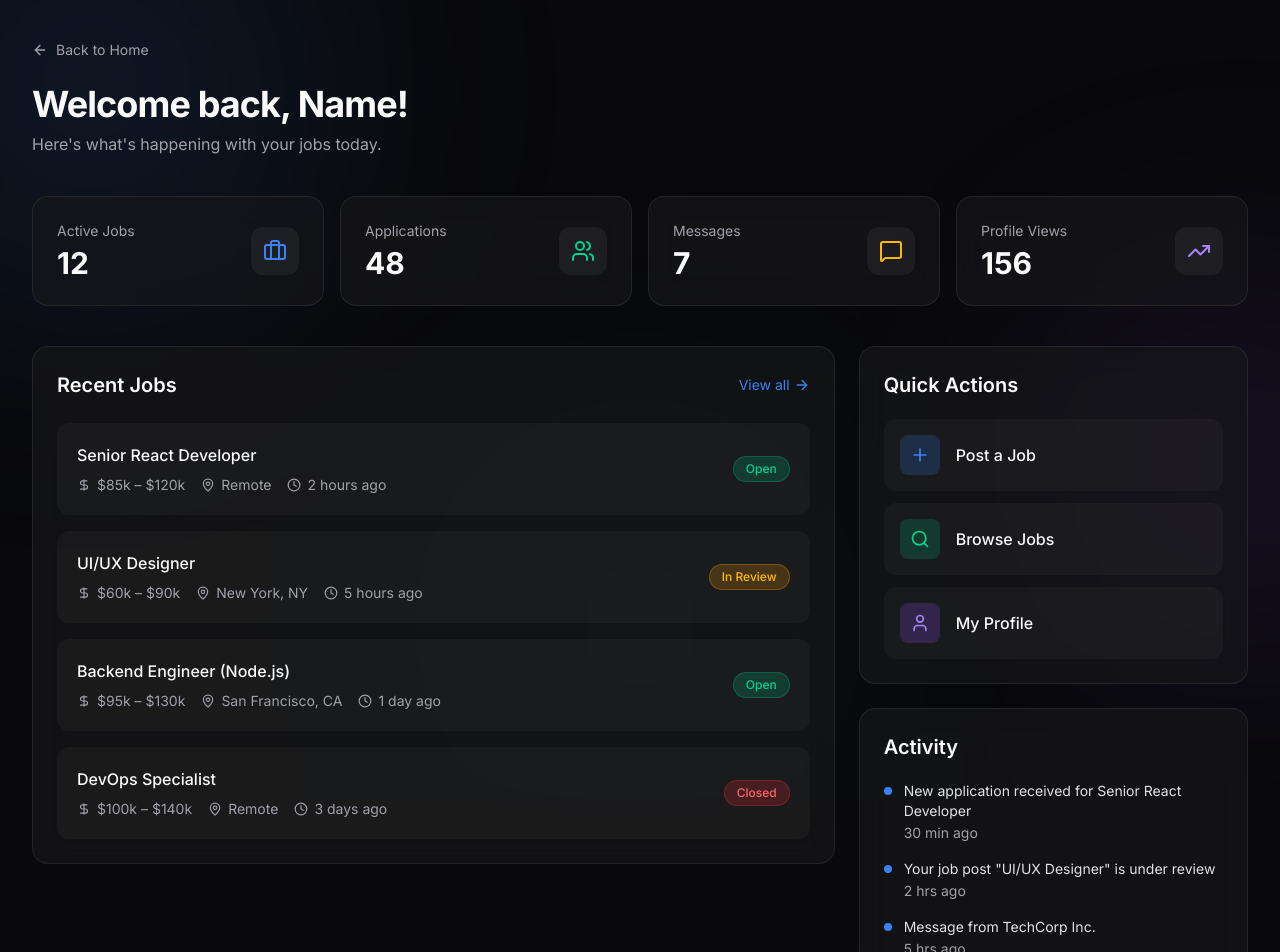
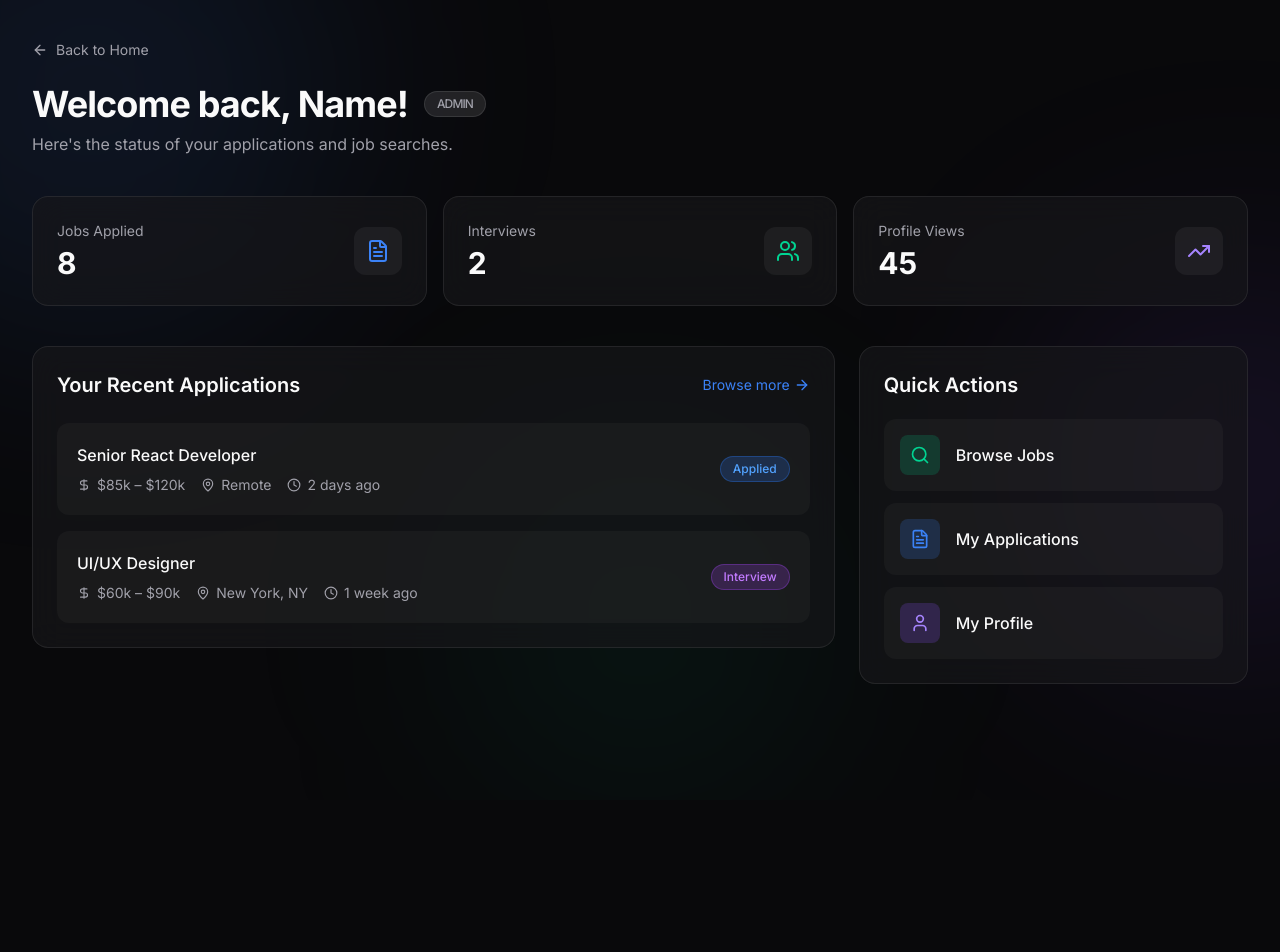
Before and after one commit to steve-237/jobconnect, a Next.js app in the folder web/: page /dashboard in a window 1280 px wide. Shown: the top 952 px of the page. After the commit the page ends 800 px from the top, so only its background shows below. Built offline with nearby package versions, Linux system fonts and the light colour scheme; sample sign-in values are in the browser's storage.

Commit message:
feat: implement role-based dashboards and admin interface (sprint 4)

```diff
--- /dev/null
+++ b/web/src/app/admin/page.tsx
@@ -0,0 +1,199 @@
+'use client';
+
+import { useEffect, useState } from 'react';
+import { useRouter } from 'next/navigation';
+import {
+  Users,
+  Briefcase,
+  Activity,
+  Shield,
+  ArrowLeft,
+  Trash2,
+  RefreshCw,
+  Search,
+  CheckCircle2,
+} from 'lucide-react';
+import Link from 'next/link';
+import api from '@/lib/api';
+
+/* ---------- helpers ---------- */
+
+function decodeUserFromToken(): { email: string, role?: string } | null {
+  try {
+    const token = localStorage.getItem('token');
+    if (!token) return null;
+    const payload = token.split('.')[1];
+    const decoded = JSON.parse(atob(payload));
+    return { email: decoded.email ?? '', role: decoded.role };
+  } catch {
+    return null;
+  }
+}
+
+interface UserData {
+  id: string;
+  firstName: string;
+  lastName: string;
+  email: string;
+  role: string;
+}
+
+export default function AdminPage() {
+  const router = useRouter();
+  const [ready, setReady] = useState(false);
+  const [usersList, setUsersList] = useState<UserData[]>([]);
+  const [loadingUsers, setLoadingUsers] = useState(false);
+
+  useEffect(() => {
+    const token = localStorage.getItem('token');
+    if (!token) {
+      router.replace('/login');
+      return;
+    }
+
+    const user = decodeUserFromToken();
+    if (user?.role !== 'ADMIN') {
+      router.replace('/dashboard'); // Unauthorized users get bounced to standard dashboard
+      return;
+    }
+
+    setReady(true);
+    fetchUsers();
+  }, [router]);
+
+  const fetchUsers = async () => {
+    setLoadingUsers(true);
+    try {
+      const res = await api.get('/users');
+      setUsersList(Array.isArray(res.data) ? res.data : []);
+    } catch (err) {
+      console.error('Failed to fetch users', err);
+    } finally {
+      setLoadingUsers(false);
+    }
+  };
+
+  if (!ready) {
+    return (
+      <div className="flex min-h-screen items-center justify-center bg-background">
+        <div className="h-10 w-10 animate-spin rounded-full border-4 border-red-500 border-t-transparent" />
+      </div>
+    );
+  }
+
+  const roleColor = (role: string) => {
+    if (role === 'ADMIN') return 'bg-red-500/20 text-red-400 border-red-500/30';
+    if (role === 'EMPLOYER') return 'bg-amber-500/20 text-amber-400 border-amber-500/30';
+    return 'bg-blue-500/20 text-blue-400 border-blue-500/30';
+  };
+
+  return (
+    <div className="min-h-screen bg-background">
+      <div className="pointer-events-none fixed inset-0 overflow-hidden">
+        <div className="absolute -top-40 -left-40 h-[500px] w-[500px] rounded-full bg-red-500/10 blur-[120px]" />
+        <div className="absolute top-1/2 right-0 h-[400px] w-[400px] rounded-full bg-primary/10 blur-[120px]" />
+      </div>
+
+      <div className="relative mx-auto max-w-7xl px-4 py-10 sm:px-6 lg:px-8">
+        <header className="mb-10 border-b border-white/5 pb-8 flex flex-col md:flex-row justify-between items-start md:items-center">
+          <div>
+            <Link href="/" className="inline-flex items-center gap-2 text-sm text-muted-foreground hover:text-white transition-colors mb-4">
+              <ArrowLeft className="w-4 h-4" />
+              Back to Home
+            </Link>
+            <h1 className="text-3xl font-bold tracking-tight text-foreground flex items-center gap-3">
+              <Shield className="w-8 h-8 text-red-500" />
+              Administration Control Panel
+            </h1>
+          </div>
+          <div className="mt-4 md:mt-0 flex items-center gap-2 bg-red-500/10 border border-red-500/20 text-red-400 px-4 py-2 rounded-xl text-sm font-semibold">
+            <CheckCircle2 className="w-4 h-4" />
+            Admin Privileges Active
+          </div>
+        </header>
+
+        {/* Global KPIs */}
+        <section className="mb-10 grid grid-cols-1 gap-4 sm:grid-cols-3">
+          <div className="glass rounded-2xl p-6 border-t-2 border-t-red-500/50">
+            <div className="flex items-center justify-between mb-4">
+              <h3 className="text-muted-foreground font-medium">Total Users</h3>
+              <div className="bg-red-500/20 p-2 rounded-lg text-red-400"><Users className="w-5 h-5" /></div>
+            </div>
+            <p className="text-4xl font-bold text-foreground">{usersList.length}</p>
+          </div>
+
+          <div className="glass rounded-2xl p-6 border-t-2 border-t-primary/50">
+            <div className="flex items-center justify-between mb-4">
+              <h3 className="text-muted-foreground font-medium">Active Jobs</h3>
+              <div className="bg-primary/20 p-2 rounded-lg text-primary"><Briefcase className="w-5 h-5" /></div>
+            </div>
+            <p className="text-4xl font-bold text-foreground">124</p>
+          </div>
+
+          <div className="glass rounded-2xl p-6 border-t-2 border-t-emerald-500/50">
+            <div className="flex items-center justify-between mb-4">
+              <h3 className="text-muted-foreground font-medium">System Health</h3>
+              <div className="bg-emerald-500/20 p-2 rounded-lg text-emerald-400"><Activity className="w-5 h-5" /></div>
+            </div>
+            <p className="text-4xl font-bold text-foreground text-emerald-400">100%</p>
+          </div>
+        </section>
+
+        {/* Users Management */}
+        <section className="glass rounded-2xl overflow-hidden">
+          <div className="p-6 border-b border-white/5 flex flex-col sm:flex-row justify-between items-start sm:items-center gap-4">
+            <h2 className="text-xl font-bold">User Management</h2>
+            <div className="flex gap-2 w-full sm:w-auto">
+              <div className="relative flex-1 sm:w-64">
+                <Search className="absolute left-3 top-1/2 -translate-y-1/2 w-4 h-4 text-muted-foreground" />
+                <input type="text" placeholder="Search users..." className="w-full bg-white/5 border border-white/10 rounded-xl pl-9 pr-4 py-2 text-sm focus:outline-none focus:border-red-500/50 transition-colors" />
+              </div>
+              <button onClick={fetchUsers} disabled={loadingUsers} className="bg-white/5 hover:bg-white/10 border border-white/10 rounded-xl p-2 text-muted-foreground hover:text-white transition-colors">
+                <RefreshCw className={`w-5 h-5 ${loadingUsers ? 'animate-spin' : ''}`} />
+              </button>
+            </div>
+          </div>
+
+          <div className="overflow-x-auto">
+            <table className="w-full text-left text-sm">
+              <thead className="bg-white/5 text-muted-foreground">
+                <tr>
+                  <th className="px-6 py-4 font-medium">User</th>
+                  <th className="px-6 py-4 font-medium">Email</th>
+                  <th className="px-6 py-4 font-medium">Role</th>
+                  <th className="px-6 py-4 font-medium text-right">Actions</th>
+                </tr>
+              </thead>
+              <tbody className="divide-y divide-white/5">
+                {usersList.length === 0 ? (
+                  <tr><td colSpan={4} className="px-6 py-8 text-center text-muted-foreground">No users found.</td></tr>
+                ) : (
+                  usersList.map(u => (
+                    <tr key={u.id} className="hover:bg-white/[0.02] transition-colors">
+                      <td className="px-6 py-4 font-medium text-foreground">
+                        {u.firstName} {u.lastName}
+                      </td>
+                      <td className="px-6 py-4 text-muted-foreground">{u.email}</td>
+                      <td className="px-6 py-4">
+                        <span className={`inline-flex px-2 py-1 rounded-full text-xs font-semibold border ${roleColor(u.role)}`}>
+                          {u.role}
+                        </span>
+                      </td>
+                      <td className="px-6 py-4 text-right">
+                        {u.role !== 'ADMIN' && (
+                          <button className="text-muted-foreground hover:text-red-400 p-2 rounded-lg hover:bg-red-500/10 transition-colors">
+                            <Trash2 className="w-4 h-4" />
+                          </button>
+                        )}
+                      </td>
+                    </tr>
+                  ))
+                )}
+              </tbody>
+            </table>
+          </div>
+        </section>
+      </div>
+    </div>
+  );
+}
--- a/web/src/app/dashboard/page.tsx
+++ b/web/src/app/dashboard/page.tsx
@@ -15,18 +15,19 @@ import {
   ArrowRight,
   TrendingUp,
   ArrowLeft,
+  FileText,
 } from 'lucide-react';
 import Link from 'next/link';
 
 /* ---------- helpers ---------- */
 
-function decodeUserFromToken(): { email: string } | null {
+function decodeUserFromToken(): { email: string, role?: string } | null {
   try {
     const token = localStorage.getItem('token');
     if (!token) return null;
     const payload = token.split('.')[1];
     const decoded = JSON.parse(atob(payload));
-    return { email: decoded.email ?? decoded.sub ?? '' };
+    return { email: decoded.email ?? decoded.sub ?? '', role: decoded.role };
   } catch {
     return null;
   }
@@ -37,67 +38,32 @@ function firstNameFromEmail(email: string): string {
   return local.charAt(0).toUpperCase() + local.slice(1);
 }
 
-/* ---------- static data ---------- */
+/* ---------- data ---------- */
 
-const stats = [
-  { label: 'Active Jobs', value: 12, icon: Briefcase, accent: 'text-primary' },
-  { label: 'Applications', value: 48, icon: Users, accent: 'text-emerald-400' },
-  { label: 'Messages', value: 7, icon: MessageSquare, accent: 'text-amber-400' },
-  { label: 'Profile Views', value: 156, icon: TrendingUp, accent: 'text-violet-400' },
+const recentJobsCandidate = [
+  { id: 1, title: 'Senior React Developer', price: '$85k – $120k', location: 'Remote', status: 'Applied', postedAgo: '2 days ago' },
+  { id: 2, title: 'UI/UX Designer', price: '$60k – $90k', location: 'New York, NY', status: 'Interview', postedAgo: '1 week ago' },
 ];
 
-const recentJobs = [
-  {
-    id: 1,
-    title: 'Senior React Developer',
-    price: '$85k – $120k',
-    location: 'Remote',
-    status: 'Open',
-    postedAgo: '2 hours ago',
-  },
-  {
-    id: 2,
-    title: 'UI/UX Designer',
-    price: '$60k – $90k',
-    location: 'New York, NY',
-    status: 'In Review',
-    postedAgo: '5 hours ago',
-  },
-  {
-    id: 3,
-    title: 'Backend Engineer (Node.js)',
-    price: '$95k – $130k',
-    location: 'San Francisco, CA',
-    status: 'Open',
-    postedAgo: '1 day ago',
-  },
-  {
-    id: 4,
-    title: 'DevOps Specialist',
-    price: '$100k – $140k',
-    location: 'Remote',
-    status: 'Closed',
-    postedAgo: '3 days ago',
-  },
+const recentJobsEmployer = [
+  { id: 1, title: 'Backend Engineer (Node.js)', price: '$95k – $130k', location: 'San Francisco, CA', status: 'Open', postedAgo: '1 day ago' },
+  { id: 2, title: 'DevOps Specialist', price: '$100k – $140k', location: 'Remote', status: 'Closed', postedAgo: '3 days ago' },
 ];
 
 const statusColor: Record<string, string> = {
   Open: 'bg-emerald-500/20 text-emerald-400 border border-emerald-500/30',
   'In Review': 'bg-amber-500/20 text-amber-400 border border-amber-500/30',
   Closed: 'bg-red-500/20 text-red-400 border border-red-500/30',
+  Applied: 'bg-blue-500/20 text-blue-400 border border-blue-500/30',
+  Interview: 'bg-purple-500/20 text-purple-400 border border-purple-500/30',
 };
-
-const quickActions = [
-  { label: 'Post a Job', href: '/jobs/create', icon: Plus, color: 'bg-primary/20 text-primary' },
-  { label: 'Browse Jobs', href: '/jobs', icon: Search, color: 'bg-emerald-500/20 text-emerald-400' },
-  { label: 'My Profile', href: '/profile', icon: User, color: 'bg-violet-500/20 text-violet-400' },
-];
 
 /* ---------- component ---------- */
 
 export default function DashboardPage() {
   const router = useRouter();
   const [greeting, setGreeting] = useState('');
+  const [userRole, setUserRole] = useState<string>('');
   const [ready, setReady] = useState(false);
 
   useEffect(() => {
@@ -108,11 +74,18 @@ export default function DashboardPage() {
     }
 
     const user = decodeUserFromToken();
+    if (user?.role === 'ADMIN') {
+      router.replace('/admin');
+      return;
+    }
+
     if (user?.email) {
       setGreeting(`Welcome back, ${firstNameFromEmail(user.email)}!`);
     } else {
       setGreeting('Welcome back!');
     }
+
+    setUserRole(user?.role || 'CANDIDATE');
     setReady(true);
   }, [router]);
 
@@ -124,9 +97,32 @@ export default function DashboardPage() {
     );
   }
 
+  const isEmployer = userRole === 'EMPLOYER';
+
+  const stats = isEmployer ? [
+    { label: 'Active Jobs', value: 3, icon: Briefcase, accent: 'text-primary' },
+    { label: 'Applications', value: 12, icon: Users, accent: 'text-emerald-400' },
+    { label: 'Messages', value: 5, icon: MessageSquare, accent: 'text-amber-400' },
+  ] : [
+    { label: 'Jobs Applied', value: 8, icon: FileText, accent: 'text-primary' },
+    { label: 'Interviews', value: 2, icon: Users, accent: 'text-emerald-400' },
+    { label: 'Profile Views', value: 45, icon: TrendingUp, accent: 'text-violet-400' },
+  ];
+
+  const quickActions = isEmployer ? [
+    { label: 'Post a Job', href: '/jobs/create', icon: Plus, color: 'bg-primary/20 text-primary' },
+    { label: 'Manage Jobs', href: '/jobs', icon: Briefcase, color: 'bg-emerald-500/20 text-emerald-400' },
+    { label: 'My Profile', href: '/profile', icon: User, color: 'bg-violet-500/20 text-violet-400' },
+  ] : [
+    { label: 'Browse Jobs', href: '/jobs', icon: Search, color: 'bg-emerald-500/20 text-emerald-400' },
+    { label: 'My Applications', href: '#', icon: FileText, color: 'bg-primary/20 text-primary' },
+    { label: 'My Profile', href: '/profile', icon: User, color: 'bg-violet-500/20 text-violet-400' },
+  ];
+
+  const recentJobs = isEmployer ? recentJobsEmployer : recentJobsCandidate;
+
   return (
     <div className="min-h-screen bg-background">
-      {/* ── Ambient glow blobs ── */}
       <div className="pointer-events-none fixed inset-0 overflow-hidden">
         <div className="absolute -top-40 -left-40 h-[500px] w-[500px] rounded-full bg-primary/10 blur-[120px]" />
         <div className="absolute -right-40 top-1/3 h-[400px] w-[400px] rounded-full bg-violet-500/10 blur-[120px]" />
@@ -134,35 +130,33 @@ export default function DashboardPage() {
       </div>
 
       <div className="relative mx-auto max-w-7xl px-4 py-10 sm:px-6 lg:px-8">
-        {/* ── Header ── */}
-        <header className="mb-10">
+        <header className="mb-10 flex flex-col md:flex-row justify-between items-start md:items-end">
+          <div>
             <Link href="/" className="inline-flex items-center gap-2 text-sm text-muted-foreground hover:text-white transition-colors mb-6">
               <ArrowLeft className="w-4 h-4" />
               Back to Home
             </Link>
-          <h1 className="text-3xl font-bold tracking-tight text-foreground sm:text-4xl">
+            <h1 className="text-3xl font-bold tracking-tight text-foreground sm:text-4xl flex items-center gap-4">
               {greeting}
+              <span className="text-xs font-medium px-3 py-1 bg-white/10 rounded-full text-muted-foreground border border-white/10 uppercase">
+                {userRole}
+              </span>
             </h1>
             <p className="mt-2 text-muted-foreground">
-            Here&apos;s what&apos;s happening with your jobs today.
+              {isEmployer ? "Here's the activity on your job postings." : "Here's the status of your applications and job searches."}
             </p>
+          </div>
         </header>
 
-        {/* ── Stats ── */}
-        <section className="mb-10 grid grid-cols-1 gap-4 sm:grid-cols-2 lg:grid-cols-4">
+        <section className="mb-10 grid grid-cols-1 gap-4 sm:grid-cols-2 lg:grid-cols-3">
           {stats.map((s) => (
-            <div
-              key={s.label}
-              className="glass group rounded-2xl p-6 transition-all duration-300 hover:scale-[1.03] hover:shadow-lg hover:shadow-primary/5"
-            >
+            <div key={s.label} className="glass group rounded-2xl p-6 transition-all duration-300 hover:scale-[1.03] hover:shadow-lg hover:shadow-primary/5">
               <div className="flex items-center justify-between">
                 <div>
                   <p className="text-sm text-muted-foreground">{s.label}</p>
                   <p className="mt-1 text-3xl font-bold text-foreground">{s.value}</p>
                 </div>
-                <div
-                  className={`flex h-12 w-12 items-center justify-center rounded-xl ${s.accent} bg-white/5`}
-                >
+                <div className={`flex h-12 w-12 items-center justify-center rounded-xl ${s.accent} bg-white/5`}>
                   <s.icon className="h-6 w-6" />
                 </div>
               </div>
@@ -170,50 +164,32 @@ export default function DashboardPage() {
           ))}
         </section>
 
-        {/* ── Main grid: recent jobs + sidebar ── */}
         <div className="grid grid-cols-1 gap-6 lg:grid-cols-3">
-          {/* Recent Jobs */}
           <section className="lg:col-span-2">
             <div className="glass rounded-2xl p-6">
               <div className="mb-6 flex items-center justify-between">
-                <h2 className="text-xl font-semibold text-foreground">Recent Jobs</h2>
-                <button
-                  onClick={() => router.push('/jobs')}
-                  className="flex items-center gap-1 text-sm text-primary transition-colors hover:text-primary/80"
-                >
-                  View all <ArrowRight className="h-4 w-4" />
+                <h2 className="text-xl font-semibold text-foreground">
+                  {isEmployer ? 'Your Recent Postings' : 'Your Recent Applications'}
+                </h2>
+                <button onClick={() => router.push('/jobs')} className="flex items-center gap-1 text-sm text-primary transition-colors hover:text-primary/80">
+                  {isEmployer ? 'View all jobs' : 'Browse more'} <ArrowRight className="h-4 w-4" />
                 </button>
               </div>
 
               <div className="space-y-4">
                 {recentJobs.map((job) => (
-                  <div
-                    key={job.id}
-                    className="group flex flex-col gap-3 rounded-xl bg-white/[0.03] p-5 transition-all duration-200 hover:bg-white/[0.06] sm:flex-row sm:items-center sm:justify-between"
-                  >
+                  <div key={job.id} className="group flex flex-col gap-3 rounded-xl bg-white/[0.03] p-5 transition-all duration-200 hover:bg-white/[0.06] sm:flex-row sm:items-center sm:justify-between">
                     <div className="flex-1">
                       <h3 className="font-medium text-foreground group-hover:text-primary transition-colors">
                         {job.title}
                       </h3>
                       <div className="mt-2 flex flex-wrap items-center gap-4 text-sm text-muted-foreground">
-                        <span className="flex items-center gap-1.5">
-                          <DollarSign className="h-3.5 w-3.5" />
-                          {job.price}
-                        </span>
-                        <span className="flex items-center gap-1.5">
-                          <MapPin className="h-3.5 w-3.5" />
-                          {job.location}
-                        </span>
-                        <span className="flex items-center gap-1.5">
-                          <Clock className="h-3.5 w-3.5" />
-                          {job.postedAgo}
-                        </span>
+                        <span className="flex items-center gap-1.5"><DollarSign className="h-3.5 w-3.5" />{job.price}</span>
+                        <span className="flex items-center gap-1.5"><MapPin className="h-3.5 w-3.5" />{job.location}</span>
+                        <span className="flex items-center gap-1.5"><Clock className="h-3.5 w-3.5" />{job.postedAgo}</span>
                       </div>
                     </div>
-
-                    <span
-                      className={`inline-flex w-fit items-center rounded-full px-3 py-1 text-xs font-medium ${statusColor[job.status]}`}
-                    >
+                    <span className={`inline-flex w-fit items-center rounded-full px-3 py-1 text-xs font-medium ${statusColor[job.status]}`}>
                       {job.status}
                     </span>
                   </div>
@@ -222,21 +198,13 @@ export default function DashboardPage() {
             </div>
           </section>
 
-          {/* Sidebar */}
           <aside className="space-y-6">
-            {/* Quick Actions */}
             <div className="glass rounded-2xl p-6">
               <h2 className="mb-5 text-xl font-semibold text-foreground">Quick Actions</h2>
               <div className="space-y-3">
                 {quickActions.map((action) => (
-                  <button
-                    key={action.label}
-                    onClick={() => router.push(action.href)}
-                    className="flex w-full items-center gap-4 rounded-xl bg-white/[0.03] p-4 text-left transition-all duration-200 hover:bg-white/[0.07] group"
-                  >
-                    <div
-                      className={`flex h-10 w-10 items-center justify-center rounded-lg ${action.color}`}
-                    >
+                  <button key={action.label} onClick={() => router.push(action.href)} className="flex w-full items-center gap-4 rounded-xl bg-white/[0.03] p-4 text-left transition-all duration-200 hover:bg-white/[0.07] group">
+                    <div className={`flex h-10 w-10 items-center justify-center rounded-lg ${action.color}`}>
                       <action.icon className="h-5 w-5" />
                     </div>
                     <span className="font-medium text-foreground group-hover:text-primary transition-colors">
@@ -247,26 +215,6 @@ export default function DashboardPage() {
                 ))}
               </div>
             </div>
-
-            {/* Activity Summary */}
-            <div className="glass rounded-2xl p-6">
-              <h2 className="mb-5 text-xl font-semibold text-foreground">Activity</h2>
-              <ul className="space-y-4 text-sm">
-                {[
-                  { text: 'New application received for Senior React Developer', time: '30 min ago' },
-                  { text: 'Your job post "UI/UX Designer" is under review', time: '2 hrs ago' },
-                  { text: 'Message from TechCorp Inc.', time: '5 hrs ago' },
-                ].map((item, i) => (
-                  <li key={i} className="flex gap-3">
-                    <div className="mt-1.5 h-2 w-2 flex-shrink-0 rounded-full bg-primary" />
-                    <div>
-                      <p className="text-foreground/90">{item.text}</p>
-                      <p className="mt-0.5 text-muted-foreground">{item.time}</p>
-                    </div>
-                  </li>
-                ))}
-              </ul>
-            </div>
           </aside>
         </div>
       </div>
```
Also changed, not shown: web/src/app/jobs/page.tsx (+4 -4 lines), 8 other files (tests, documents, lock files or other folders). Lines whose indentation alone changed are shown as unchanged.
